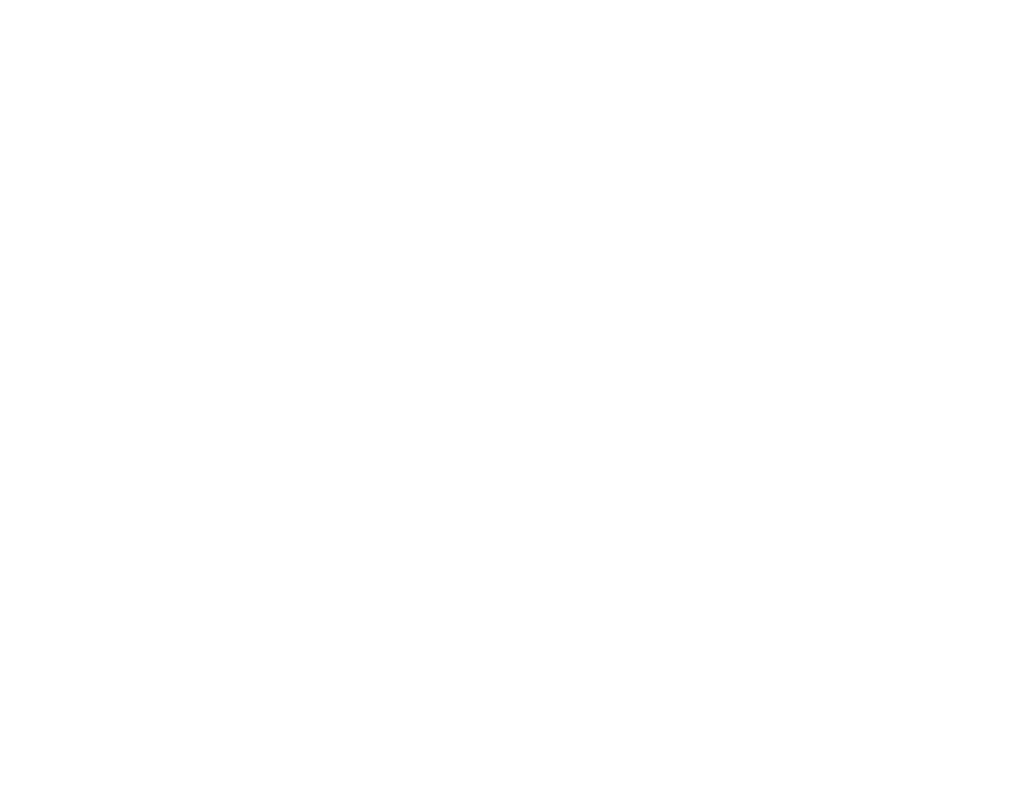
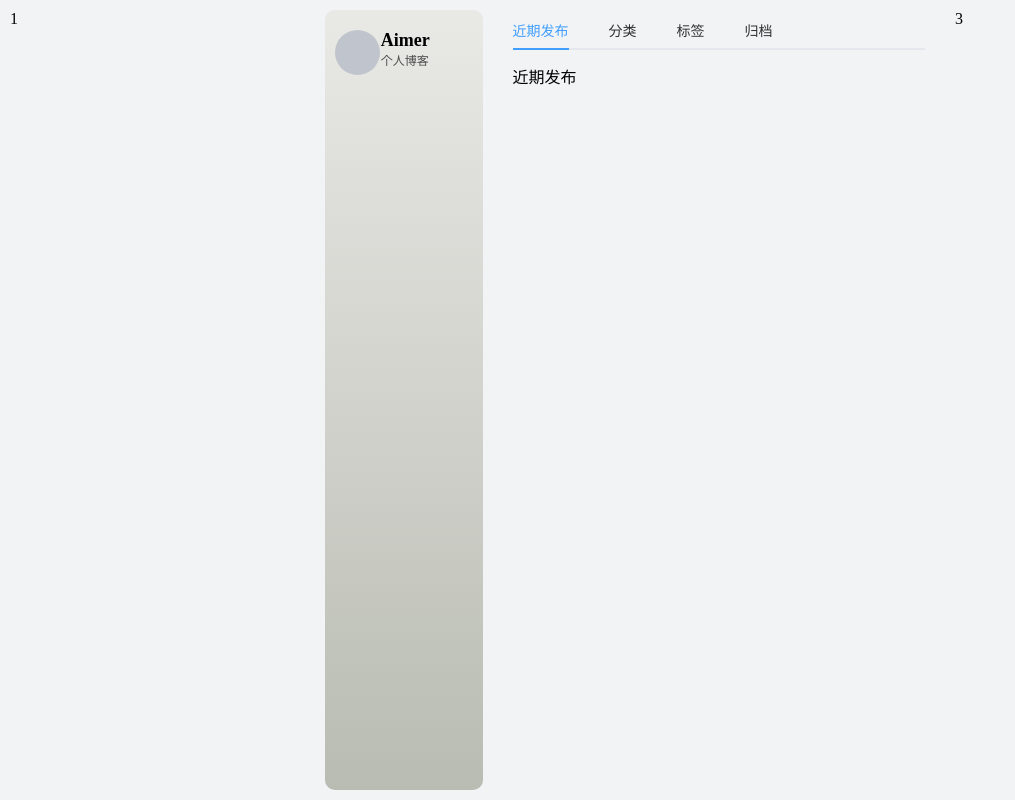
Before and after one commit to FzyHello/weblog, a Vue app in the folder WebBlogVue3/my-blog/: page /#/Blog in a window 1280 px wide. Before the commit this address had no page. Shown: the whole page, without its empty margins (0-1015 px from the left). Built offline with nearby package versions, Linux system fonts and the light colour scheme.

Commit message:
主页搭建 7%

```diff
--- a/WebBlogVue3/my-blog/src/App.vue
+++ b/WebBlogVue3/my-blog/src/App.vue
@@ -1,7 +1,5 @@
 <template>
-  <div>
-    <router-view></router-view>
-  </div>
+  <router-view></router-view>
 </template>
 
 <script setup lang="ts"></script>
--- a/WebBlogVue3/my-blog/src/assets/style/global.css
+++ b/WebBlogVue3/my-blog/src/assets/style/global.css
@@ -5,6 +5,9 @@
   width: 100%;
   margin: 0;
   padding: 0;
+}
+* {
+  box-sizing: border-box;
 }
 
 body {
--- /dev/null
+++ b/WebBlogVue3/my-blog/src/components/Blog.vue
@@ -0,0 +1,101 @@
+<template>
+  <div class="blog">
+    <el-row :span="24" class="blog-row">
+      <el-col :span="6">1</el-col>
+      <el-col :span="12">
+        <el-row :span="24" class="blog-row">
+          <el-col :span="6">
+            <div class="blog-info">
+              <div class="blog-info-top">
+                <el-row>
+                  <el-col :span="8">
+                    <el-avatar :size="45" :src="circleUrl"
+                  /></el-col>
+                  <el-col :span="16">
+                    <div class="blog-info-top-nameBox">
+                      <div class="blog-info-top-nameBox-name">Aimer</div>
+                      <div class="blog-info-top-nameBox-role">个人博客</div>
+                    </div></el-col
+                  >
+                </el-row>
+              </div>
+            </div>
+          </el-col>
+          <el-col :span="18">
+            <div class="blog-content">
+              <el-tabs
+                v-model="activeName"
+                class="demo-tabs"
+                @tab-click="handleClick"
+              >
+                <el-tab-pane label="近期发布" name="first"
+                  >近期发布</el-tab-pane
+                >
+                <el-tab-pane label="分类" name="second">分类</el-tab-pane>
+                <el-tab-pane label="标签" name="third">标签</el-tab-pane>
+                <el-tab-pane label="归档" name="fourth">归档</el-tab-pane>
+              </el-tabs>
+            </div>
+          </el-col>
+        </el-row>
+      </el-col>
+      <el-col :span="6">3</el-col>
+    </el-row>
+  </div>
+</template>
+
+<script setup name="Blog">
+import { ref } from "vue";
+
+const activeName = ref("first");
+const circleUrl = ref("");
+
+function handleClick(tab) {
+  console.log(tab);
+}
+</script>
+
+<style lang="scss" scoped>
+.blog {
+  height: 100%;
+  display: flex;
+  padding: 10px;
+  flex-direction: column;
+  background-color: #f2f3f5;
+
+  &-row {
+    flex: 1;
+    height: 100%;
+  }
+
+  &-info {
+    height: 100%;
+    padding: 20px 10px;
+    background-image: linear-gradient(#e9e9e5, #b9bcb3 100%);
+    backdrop-filter: blur(10px) brightness(90%);
+    background-color: rgba(255, 255, 255, 0.5);
+    border-radius: 10px;
+    &-top {
+      height: 50px;
+      &-nameBox {
+        height: 50px;
+        display: flex;
+        flex-direction: column;
+        &-name {
+          font-size: 18px;
+          font-weight: 700;
+        }
+        &-role {
+          font-size: 12px;
+          color: #4d4d4c;
+        }
+      }
+    }
+  }
+
+  &-content {
+    height: 100%;
+    padding: 0 30px;
+  }
+}
+</style>
--- a/WebBlogVue3/my-blog/src/components/Login.vue
+++ b/WebBlogVue3/my-blog/src/components/Login.vue
@@ -36,6 +36,9 @@
 <script setup name="LoginBox">
 import { ref, reactive } from "vue";
 import { Post } from "@/service/baseService.ts";
+import { useRouter } from "vue-router";
+
+const router = useRouter();
 
 let userInfo = reactive({
   username: "",
@@ -44,9 +47,10 @@
 
 function loginSubmit() {
   // 账号 admin 密码 123456
-  Post("http://localhost:5214/Login", userInfo).then((res) => {
-    console.log(res.data);
-  });
+  // Post("http://localhost:5214/Login", userInfo).then((res) => {
+  //   console.log(res.data);
+  // });
+  router.push("/Blog");
 }
 </script>
 
--- a/WebBlogVue3/my-blog/src/router/index.ts
+++ b/WebBlogVue3/my-blog/src/router/index.ts
@@ -10,6 +10,10 @@
     component: () => import('@/components/Login.vue'),
     key: 'login'
   },
+  {
+    path: '/Blog',
+    component: () => import('@/components/Blog.vue'),
+  }
 ];
 
 const router = createRouter({
```
